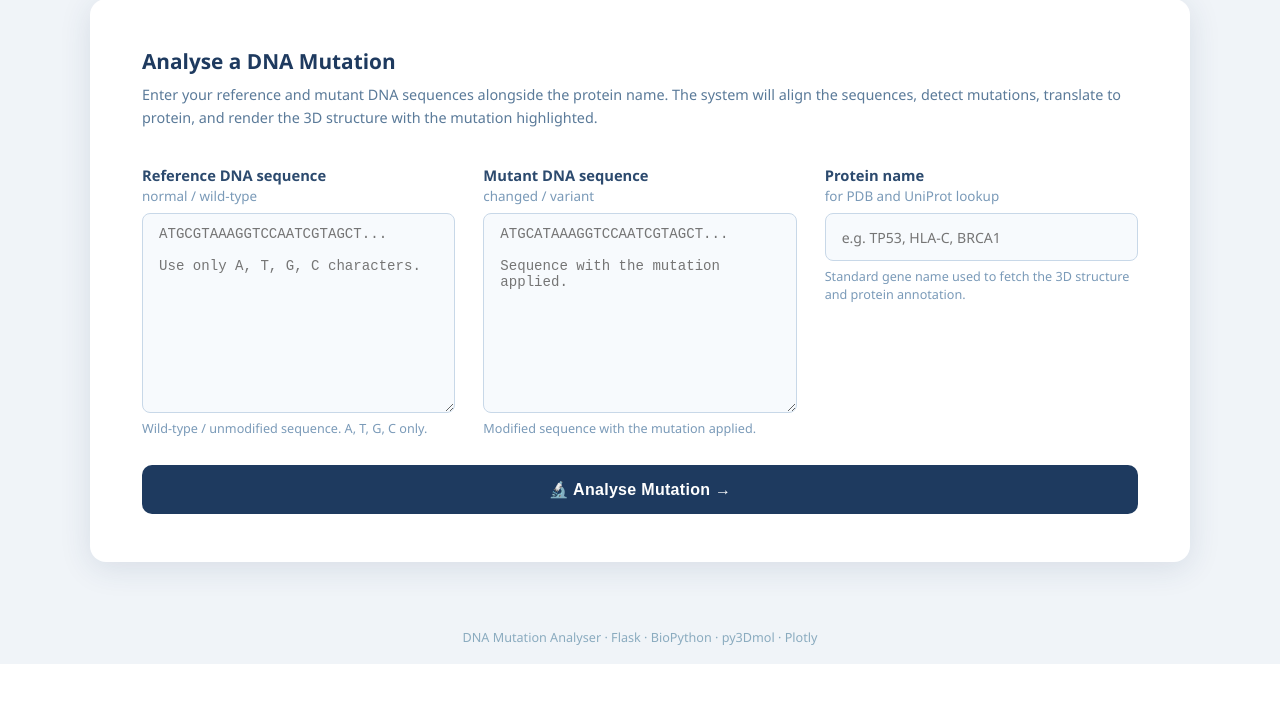
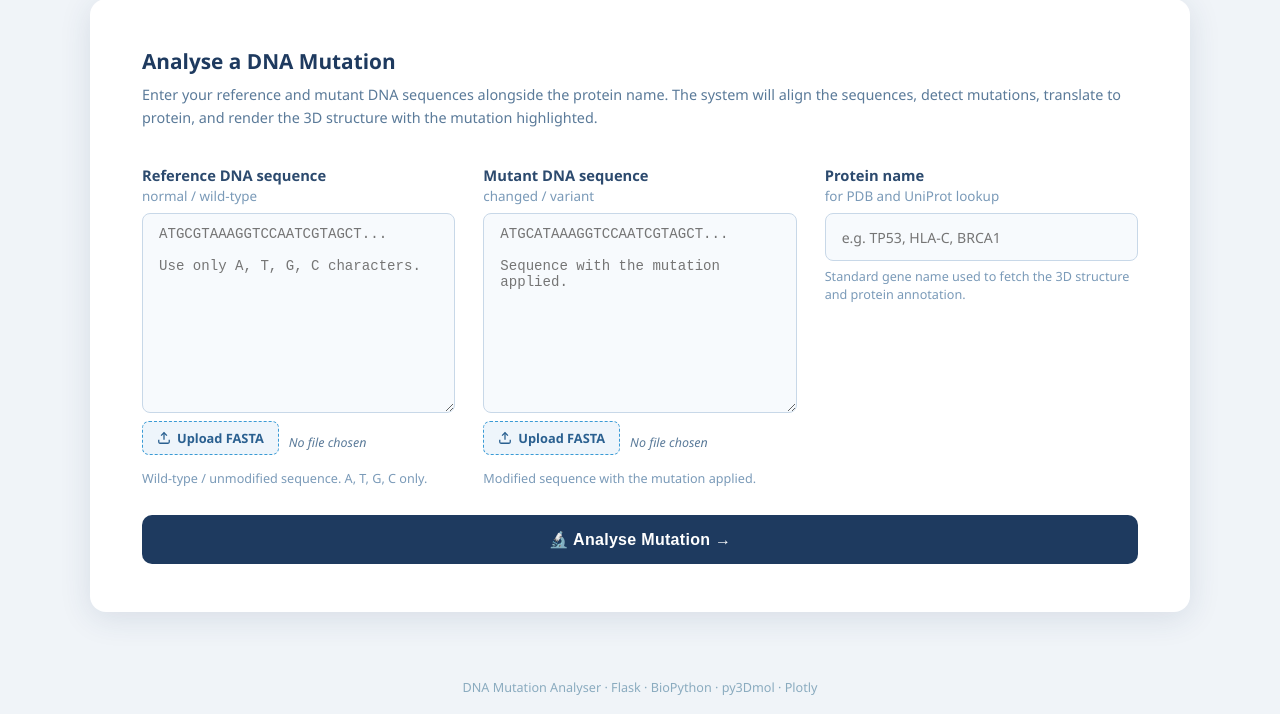
Before and after one commit to Mutahira213/dna-mutation-analyser, a Flask app: page / in a window 1280 px wide. Shown: the part 150-864 px from the top of the page. Before the commit the page ends 814 px from the top, so only its background shows below. Run offline with Flask 3, Linux system fonts and the light colour scheme.

Commit message:
Add: FASTA/TXT upload support, HBB mutation example, larger dashboard layout, 3D mutation highlighting, structural impact analysis panel, UniProt and PDB integration

```diff
--- a/templates/index.html
+++ b/templates/index.html
@@ -34,6 +34,13 @@
     .error-box p::before { content: "⚠ "; }
     .hint { font-size: 0.79rem; color: #7a9ab8; margin-top: 6px; }
 
+    .fasta-upload { margin-top: 8px; display: flex; align-items: center; gap: 10px; }
+    .fasta-btn { display: inline-flex; align-items: center; gap: 6px; background: #eef5fb; border: 1.5px dashed #3a9bd5; border-radius: 7px; padding: 7px 14px; font-size: 0.8rem; font-weight: 600; color: #2a6090; cursor: pointer; transition: background 0.2s, border-color 0.2s; white-space: nowrap; }
+    .fasta-btn:hover { background: #daeef9; border-color: #1e7bb8; }
+    .fasta-btn svg { flex-shrink: 0; }
+    .fasta-filename { font-size: 0.78rem; color: #5a7a99; font-style: italic; overflow: hidden; text-overflow: ellipsis; white-space: nowrap; max-width: 160px; }
+    input[type="file"].fasta-input { display: none; }
+
     .btn-submit { width: 100%; background: #1e3a5f; color: white; border: none; border-radius: 10px; padding: 15px; font-size: 1rem; font-weight: 700; cursor: pointer; letter-spacing: 0.3px; transition: background 0.2s, transform 0.1s; }
     .btn-submit:hover { background: #2a5080; }
     .btn-submit:active { transform: scale(0.99); }
@@ -68,12 +75,28 @@
         <div class="form-group">
           <label for="ref_dna">Reference DNA sequence <span>normal / wild-type</span></label>
           <textarea name="ref_dna" id="ref_dna" placeholder="ATGCGTAAAGGTCCAATCGTAGCT...&#10;&#10;Use only A, T, G, C characters.">{{ ref_dna or '' }}</textarea>
+          <div class="fasta-upload">
+            <label class="fasta-btn" for="ref_fasta_file">
+              <svg width="14" height="14" viewBox="0 0 24 24" fill="none" stroke="currentColor" stroke-width="2.2"><path d="M21 15v4a2 2 0 0 1-2 2H5a2 2 0 0 1-2-2v-4"/><polyline points="17 8 12 3 7 8"/><line x1="12" y1="3" x2="12" y2="15"/></svg>
+              Upload FASTA
+            </label>
+            <input type="file" id="ref_fasta_file" class="fasta-input" accept=".fasta,.fa,.fna,.txt" onchange="loadFasta(this,'ref_dna','ref_fasta_name')"/>
+            <span class="fasta-filename" id="ref_fasta_name">No file chosen</span>
+          </div>
           <p class="hint">Wild-type / unmodified sequence. A, T, G, C only.</p>
         </div>
 
         <div class="form-group">
           <label for="mut_dna">Mutant DNA sequence <span>changed / variant</span></label>
           <textarea name="mut_dna" id="mut_dna" placeholder="ATGCATAAAGGTCCAATCGTAGCT...&#10;&#10;Sequence with the mutation applied.">{{ mut_dna or '' }}</textarea>
+          <div class="fasta-upload">
+            <label class="fasta-btn" for="mut_fasta_file">
+              <svg width="14" height="14" viewBox="0 0 24 24" fill="none" stroke="currentColor" stroke-width="2.2"><path d="M21 15v4a2 2 0 0 1-2 2H5a2 2 0 0 1-2-2v-4"/><polyline points="17 8 12 3 7 8"/><line x1="12" y1="3" x2="12" y2="15"/></svg>
+              Upload FASTA
+            </label>
+            <input type="file" id="mut_fasta_file" class="fasta-input" accept=".fasta,.fa,.fna,.txt" onchange="loadFasta(this,'mut_dna','mut_fasta_name')"/>
+            <span class="fasta-filename" id="mut_fasta_name">No file chosen</span>
+          </div>
           <p class="hint">Modified sequence with the mutation applied.</p>
         </div>
 
@@ -90,5 +113,24 @@
   </div>
 </main>
 <footer>DNA Mutation Analyser · Flask · BioPython · py3Dmol · Plotly</footer>
+<script>
+function loadFasta(input, textareaId, nameSpanId) {
+  const file = input.files[0];
+  if (!file) return;
+  document.getElementById(nameSpanId).textContent = file.name;
+  const reader = new FileReader();
+  reader.onload = function(e) {
+    const text = e.target.result;
+    // Strip FASTA header lines (starting with > or ;) and join sequence lines
+    const seq = text.split('\n')
+      .filter(line => line.trim() && !line.startsWith('>') && !line.startsWith(';'))
+      .join('')
+      .replace(/\s+/g, '')
+      .toUpperCase();
+    document.getElementById(textareaId).value = seq;
+  };
+  reader.readAsText(file);
+}
+</script>
 </body>
 </html>
```
